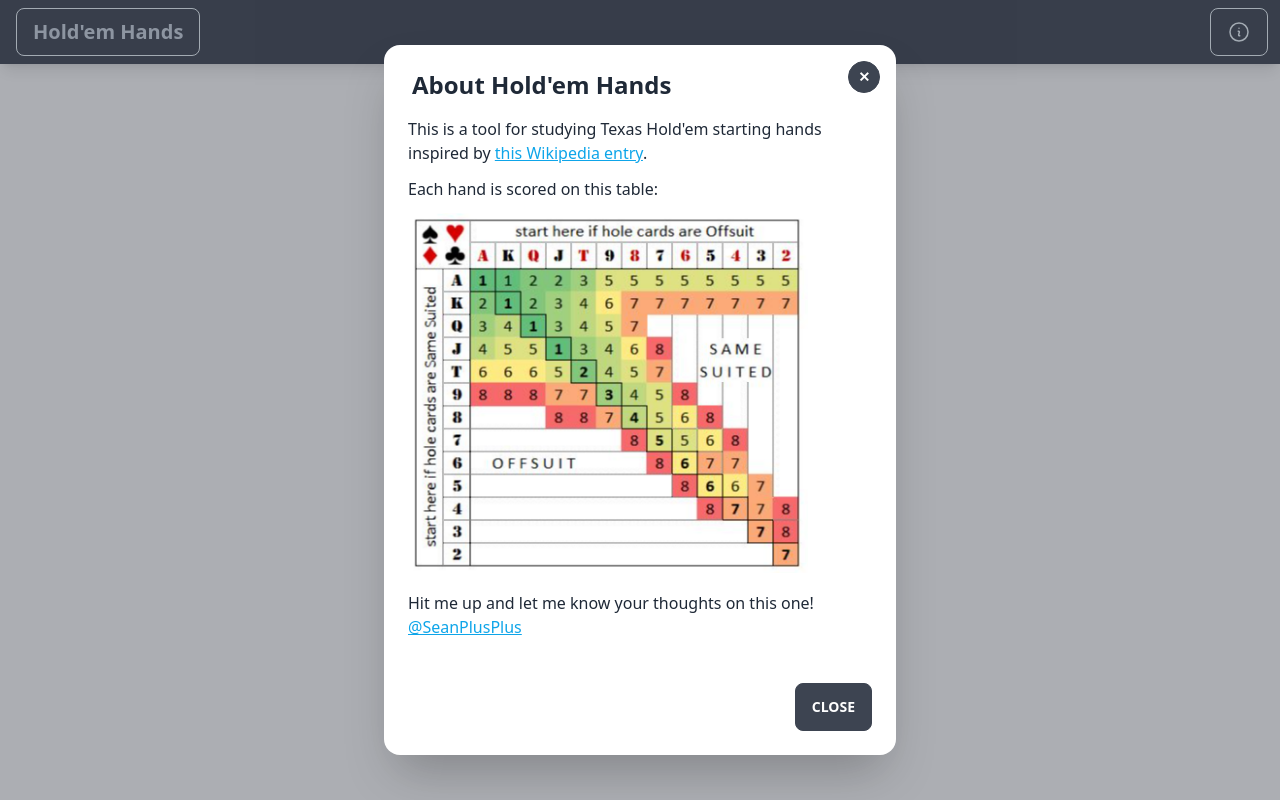
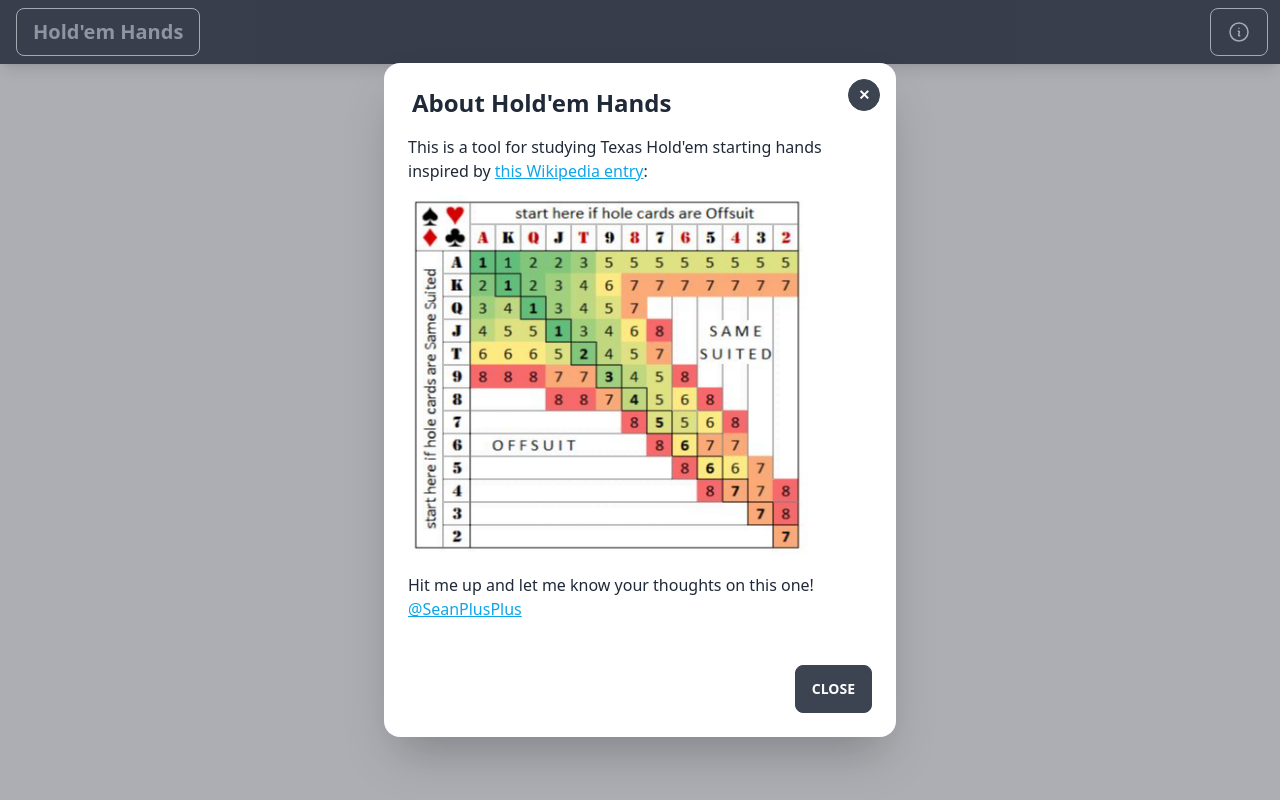
Before and after one commit to SeanPlusPlus/holdem-hands, a Next.js app: page / in a window 1280 px wide. Both pictures are taken after a click on the button 1239 px from the left and 32 px from the top of the page. Built offline with nearby package versions, Linux system fonts and the light colour scheme.

Commit message:
main: less text

```diff
--- a/components/modals/About.js
+++ b/components/modals/About.js
@@ -23,10 +23,7 @@ const About = () => {
         </h3>
         <div>
           <p className="pb-3">
-            This is a tool for studying Texas Hold&apos;em starting hands inspired by <a className="link text-sky-500" href="https://en.wikipedia.org/wiki/Texas_hold_%27em_starting_hands" rel="noopener noreferrer" target="_blank">this Wikipedia entry</a>.
-          </p>
-          <p className="pb-3">
-            Each hand is scored on this table:
+            This is a tool for studying Texas Hold&apos;em starting hands inspired by <a className="link text-sky-500" href="https://en.wikipedia.org/wiki/Texas_hold_%27em_starting_hands" rel="noopener noreferrer" target="_blank">this Wikipedia entry</a>:
           </p>
           <Image
             src="/table1.png"
```
